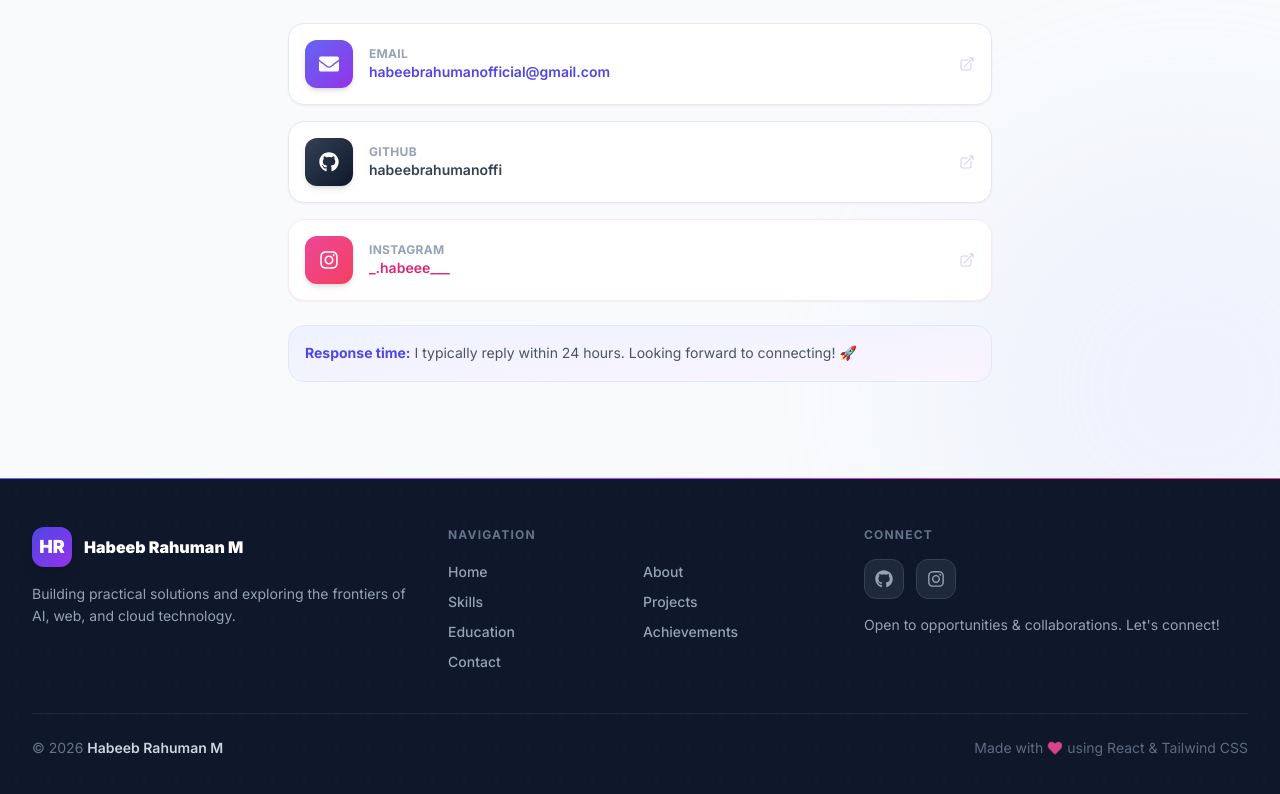
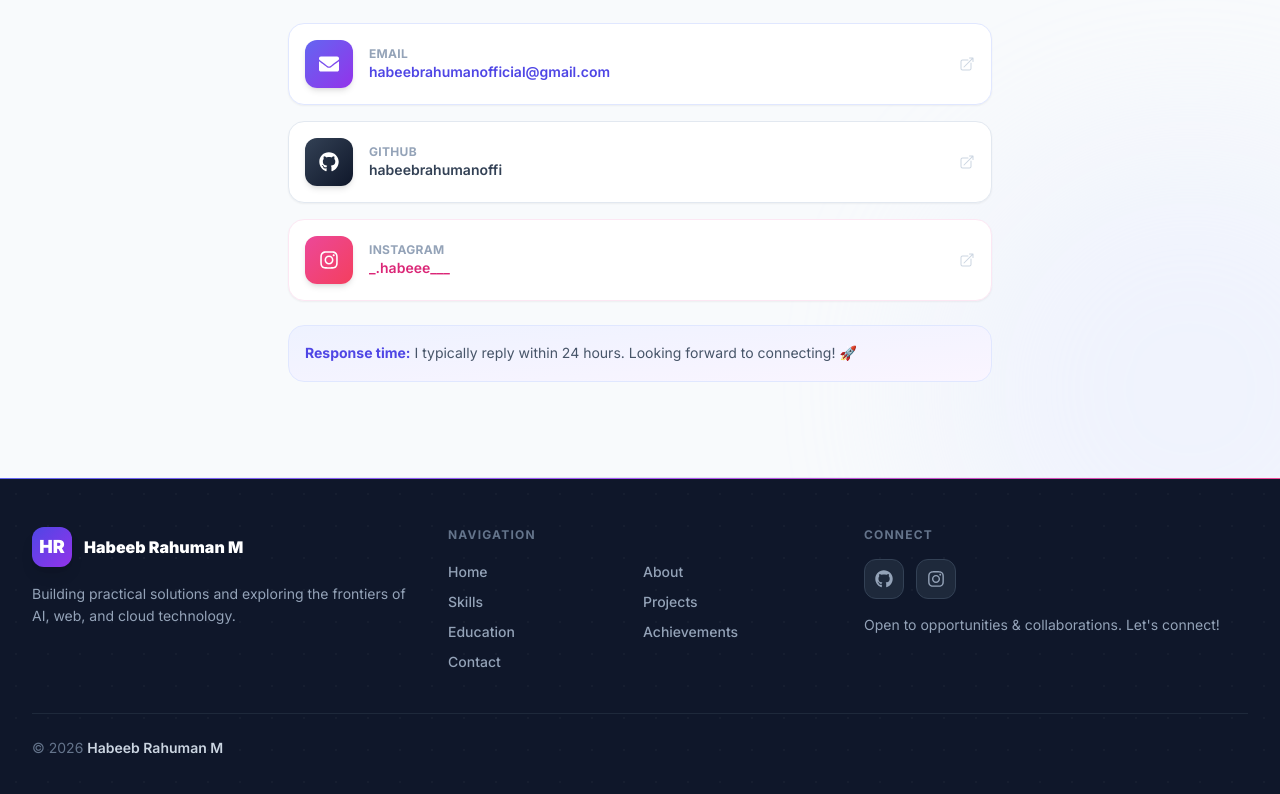
Before and after one commit to habeebrahumanoffi/Portfolio, a React (Vite) app: page / in a window 1280 px wide. Shown: the part 5603-6397 px from the top of the page. Built offline with nearby package versions, Linux system fonts and the light colour scheme.

Commit message:
error fixed now

```diff
--- a/src/components/Footer.jsx
+++ b/src/components/Footer.jsx
@@ -104,20 +104,6 @@ export default function Footer() {
           <p className="text-slate-500 text-sm text-center sm:text-left">
             © 2026 <span className="text-slate-300 font-semibold">Habeeb Rahuman M</span>
           </p>
-          <motion.p
-            animate={{ opacity: [0.6, 1, 0.6] }}
-            transition={{ duration: 3, repeat: Infinity }}
-            className="text-slate-500 text-sm flex items-center gap-1.5"
-          >
-            Made with{' '}
-            <motion.span
-              animate={{ scale: [1, 1.3, 1] }}
-              transition={{ duration: 1.5, repeat: Infinity }}
-            >
-              <FaHeart className="text-pink-500 text-xs" />
-            </motion.span>{' '}
-            using React &amp; Tailwind CSS
-          </motion.p>
         </div>
       </div>
     </footer>
```
Also changed, not shown: 1 other file (tests, documents, lock files or other folders).
